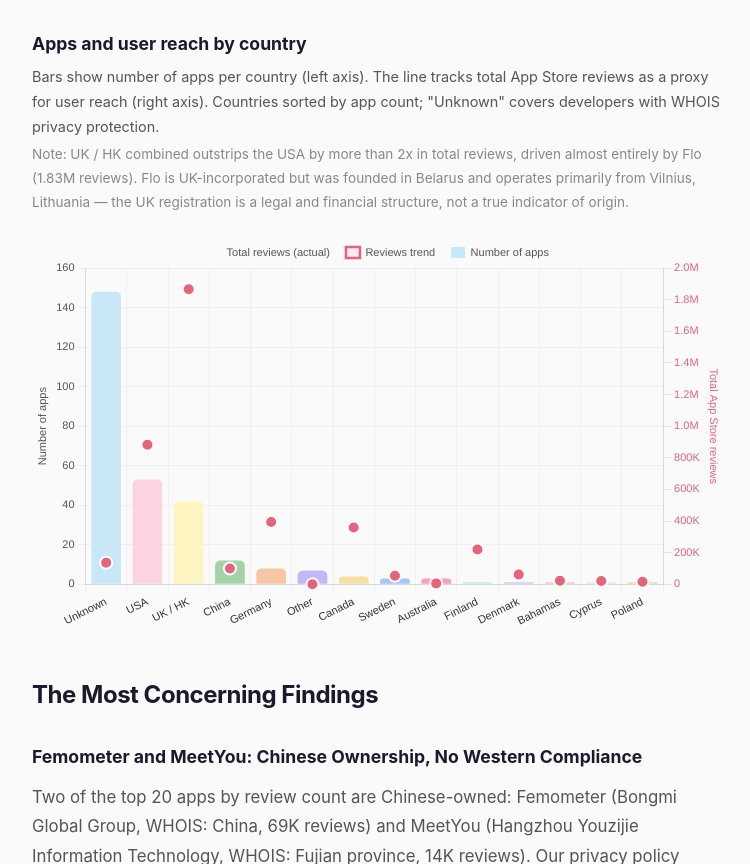
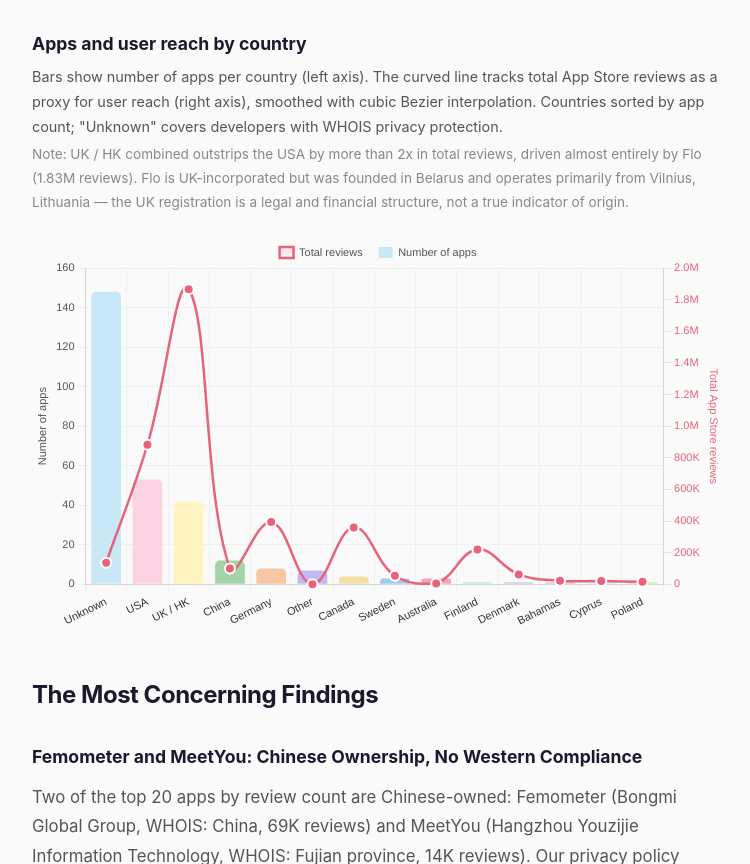
Before and after one commit to pjaol/safeflow, a plain HTML site: page docs/period-tracker-privacy.html in a window 1280 px wide. Shown: the part 3470-4334 px from the top of the page, without its empty margins (262-1012 px from the left). Drawn offline with nearby package versions, Linux system fonts and the light colour scheme.

Commit message:
Fix trend line: replace broken polynomial with tension:0.4 Bezier curve
The hand-rolled polynomial regression had a bug in the matrix transpose
construction, producing NaN for all values. Replaced with a single line
dataset using Chart.js tension:0.4 cubic Bezier smoothing through the
actual review data points.

```diff
--- a/docs/period-tracker-privacy.html
+++ b/docs/period-tracker-privacy.html
@@ -426,7 +426,7 @@
 
     <div class="chart-section">
       <h3 style="margin-top:32px;margin-bottom:4px;">Apps and user reach by country</h3>
-      <p style="margin-bottom:4px;font-size:0.9rem;">Bars show number of apps per country (left axis). The line tracks total App Store reviews as a proxy for user reach (right axis). Countries sorted by app count; "Unknown" covers developers with WHOIS privacy protection.</p>
+      <p style="margin-bottom:4px;font-size:0.9rem;">Bars show number of apps per country (left axis). The curved line tracks total App Store reviews as a proxy for user reach (right axis), smoothed with cubic Bezier interpolation. Countries sorted by app count; "Unknown" covers developers with WHOIS privacy protection.</p>
       <p style="margin-bottom:16px;font-size:0.85rem;color:#888;">Note: UK / HK combined outstrips the USA by more than 2x in total reviews, driven almost entirely by Flo (1.83M reviews). Flo is UK-incorporated but was founded in Belarus and operates primarily from Vilnius, Lithuania — the UK registration is a legal and financial structure, not a true indicator of origin.</p>
       <div style="position:relative;height:50vh;min-height:300px;max-height:480px;">
         <canvas id="chartCombined"></canvas>
@@ -461,48 +461,11 @@
       const appCounts   = sorted.map(d => d.apps);
       const reviewCounts = sorted.map(d => d.reviews);
 
-      // Per-bar palette matching the site theme
       const palette = [
         '#c9e8f7','#fbd3e2','#fff5c3','#a3d4a8','#f7c6a3',
         '#c3b8f5','#f5e0a3','#a3c8f5','#f5a3b8','#b8f5e0',
         '#e0c3f5','#f5c3c3','#c3f5f0','#d4e8a3'
       ];
-      const paletteBorder = palette.map(c => c.replace(/[a-f0-9]{2}/gi, h => Math.max(0, parseInt(h,16) - 30).toString(16).padStart(2,'0')));
-
-      // Degree-3 polynomial regression, normalized to avoid Vandermonde overflow
-      function polyTrend(ys, degree) {
-        const n    = ys.length;
-        const yMax = Math.max(...ys) || 1;
-        const xMax = n - 1;
-        // Normalize both axes to [0,1] before fitting
-        const yn = ys.map(v => v / yMax);
-        const xn = ys.map((_, i) => i / xMax);
-        const m  = degree + 1;
-        const A  = xn.map(x => Array.from({length: m}, (_, p) => Math.pow(x, p)));
-        const AT = A[0].map((_, ci) => A.map(row => row[ci]));
-        const ATA = AT.map(row => AT[0].map((_, ci) => row.reduce((s, v, ri) => s + v * A[ri][ci], 0)));
-        const ATy = AT.map(row => row.reduce((s, v, i) => s + v * yn[i], 0));
-        const aug = ATA.map((row, i) => [...row, ATy[i]]);
-        for (let col = 0; col < m; col++) {
-          let max = col;
-          for (let r = col + 1; r < m; r++) if (Math.abs(aug[r][col]) > Math.abs(aug[max][col])) max = r;
-          [aug[col], aug[max]] = [aug[max], aug[col]];
-          for (let r = col + 1; r < m; r++) {
-            const f = aug[r][col] / aug[col][col];
-            for (let c = col; c <= m; c++) aug[r][c] -= f * aug[col][c];
-          }
-        }
-        const coeffs = new Array(m).fill(0);
-        for (let r = m - 1; r >= 0; r--) {
-          coeffs[r] = aug[r][m];
-          for (let c = r + 1; c < m; c++) coeffs[r] -= aug[r][c] * coeffs[c];
-          coeffs[r] /= aug[r][r];
-        }
-        // Evaluate at each x, denormalize back to original scale
-        return xn.map(x => Math.max(0, coeffs.reduce((s, c, p) => s + c * Math.pow(x, p), 0) * yMax));
-      }
-
-      const trendLine = polyTrend(reviewCounts, 3);
 
       const lineColour = '#e8637a';
 
@@ -523,33 +486,19 @@
             },
             {
               type: 'line',
-              label: 'Reviews trend',
-              data: trendLine,
+              label: 'Total reviews',
+              data: reviewCounts,
               borderColor: lineColour,
               backgroundColor: lineColour + '18',
               borderWidth: 2.5,
-              pointRadius: 0,
-              spanGaps: true,
-              tension: 0.3,
+              pointRadius: 5,
+              pointBackgroundColor: lineColour,
+              pointBorderColor: 'white',
+              pointBorderWidth: 2,
+              tension: 0.4,
               fill: false,
               yAxisID: 'yReviews',
               order: 1,
-            },
-            {
-              type: 'line',
-              label: 'Total reviews (actual)',
-              data: reviewCounts,
-              borderColor: lineColour,
-              backgroundColor: 'transparent',
-              borderWidth: 0,
-              pointRadius: 6,
-              pointBackgroundColor: lineColour,
-              pointBorderColor: 'white',
-              pointBorderWidth: 2,
-              spanGaps: true,
-              showLine: false,
-              yAxisID: 'yReviews',
-              order: 0,
             },
           ]
         },
@@ -561,20 +510,11 @@
             legend: {
               display: true,
               position: 'top',
-              labels: {
-                color: '#555',
-                font: { size: 11 },
-                boxWidth: 14,
-                padding: 16,
-                filter: item => item.text !== 'Reviews trend (poly)'
-              }
+              labels: { color: '#555', font: { size: 11 }, boxWidth: 14, padding: 16 }
             },
             tooltip: {
               callbacks: {
-                label: ctx => {
-                  if (ctx.dataset.label === 'Reviews trend (poly)') return null;
-                  return ' ' + ctx.dataset.label + ': ' + Math.round(ctx.parsed.y).toLocaleString();
-                }
+                label: ctx => ' ' + ctx.dataset.label + ': ' + Math.round(ctx.parsed.y).toLocaleString()
               }
             }
           },
```
